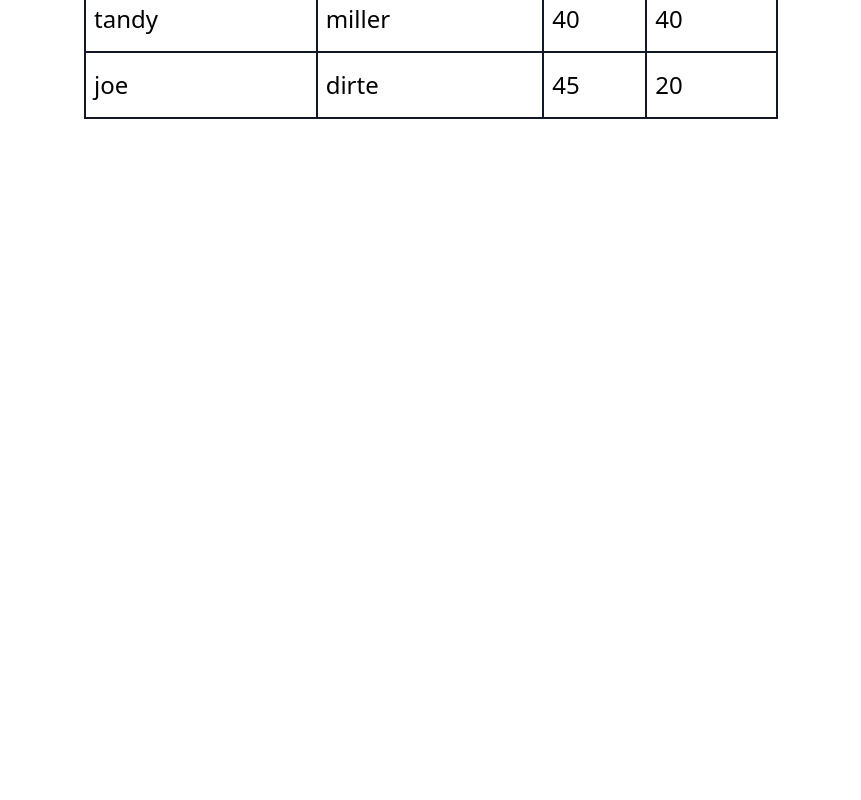
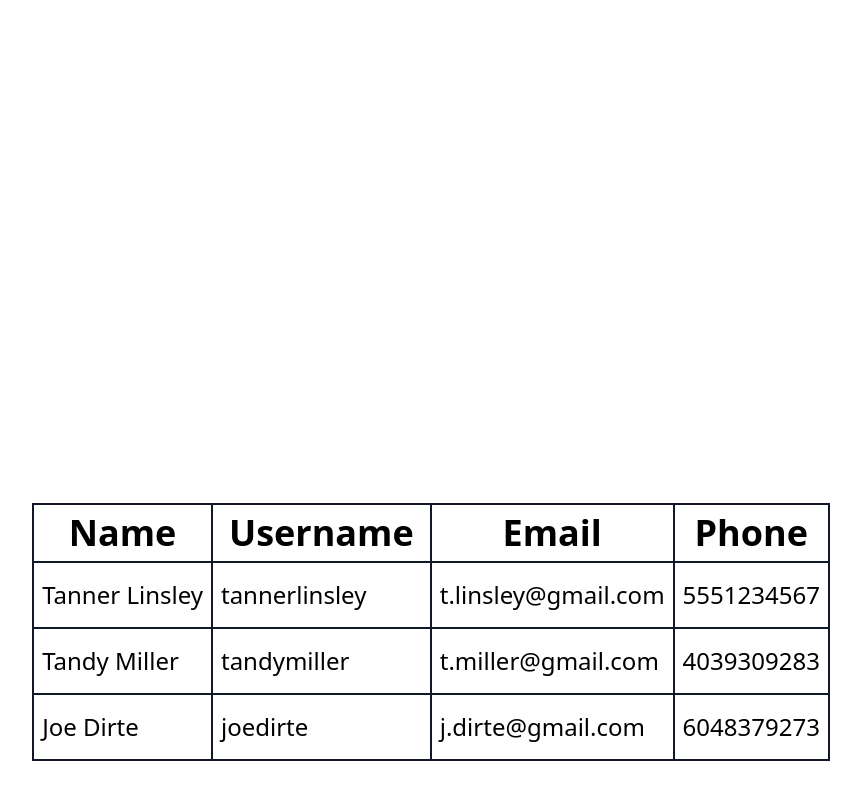
Before and after one commit to foresthpark/generic-component, a Next.js app: page /table_demo/table in a window 1280 px wide. Shown: the part 568-1368 px from the top of the page, without its empty margins (209-1070 px from the left). Before the commit the page ends 800 px from the top, so only its background shows below. Built offline with nearby package versions, Linux system fonts and the light colour scheme.

Commit message:
Remove unnecessary image and add user data to table template

```diff
--- a/src/components/TableTemplate.tsx
+++ b/src/components/TableTemplate.tsx
@@ -45,7 +45,6 @@ export default function TableTemplate<T extends object>({
 
   return (
     <div className="flex h-screen flex-col items-center justify-center gap-4 p-2">
-      <img src="/person.png" className="h-[300px]" alt="" />
       <table className="border-2 border-gray-900">
         <thead>
           {table.getHeaderGroups().map((headerGroup) => (
--- a/src/pages/table_demo/table.tsx
+++ b/src/pages/table_demo/table.tsx
@@ -6,6 +6,34 @@ type Person = {
   age: number;
   visits: number;
 };
+
+type User = {
+  name: string;
+  username: string;
+  email: string;
+  phone: number;
+};
+
+const userData: User[] = [
+  {
+    name: "Tanner Linsley",
+    username: "tannerlinsley",
+    email: "t.linsley@gmail.com",
+    phone: 5551234567,
+  },
+  {
+    name: "Tandy Miller",
+    username: "tandymiller",
+    email: "t.miller@gmail.com",
+    phone: 4039309283,
+  },
+  {
+    name: "Joe Dirte",
+    username: "joedirte",
+    email: "j.dirte@gmail.com",
+    phone: 6048379273,
+  },
+];
 
 const defaultData: Person[] = [
   {
@@ -28,7 +56,17 @@ const defaultData: Person[] = [
   },
 ];
 
-// Map each Person key to a string label
+type UserKeyMap = {
+  [P in keyof User]: string;
+};
+
+const userKeyMap: UserKeyMap = {
+  name: "Name",
+  username: "Username",
+  email: "Email",
+  phone: "Phone",
+};
+
 type PersonKeyMap = {
   [P in keyof Person]: string;
 };
@@ -44,6 +82,7 @@ export default function TableDemo() {
   return (
     <>
       <TableTemplate<Person> defaultData={defaultData} keyMap={personKeyMap} />
+      <TableTemplate<User> defaultData={userData} keyMap={userKeyMap} />
     </>
   );
 }
```
